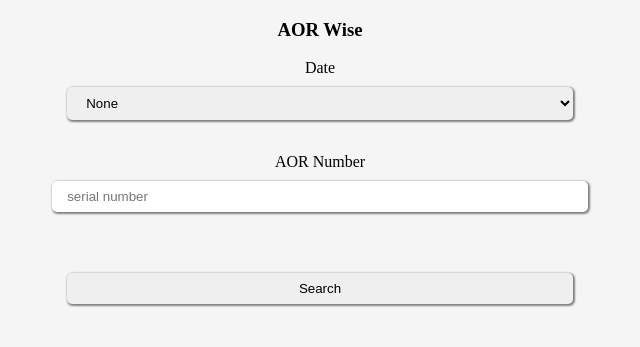
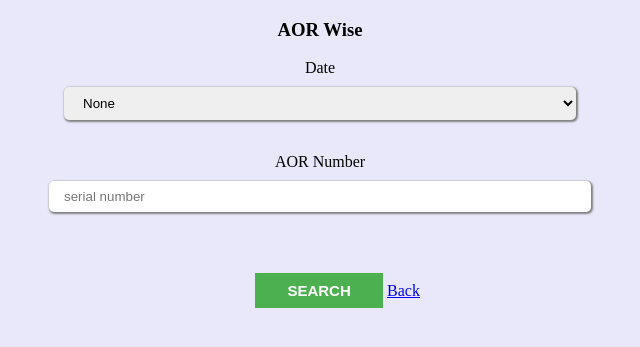
Before and after one commit to AasthaSinha2305/Savengers, a PHP site: page /html/php/causelist/aorWise.php in a window 1280 px wide. Shown: the top 347 px of the page, without its empty margins (320-960 px from the left). Run offline with PHP 8.4, Linux system fonts and the light colour scheme; data that the repository does not hold is empty; some libraries are stand-ins or nearby versions.

Commit message:
Update aorWise.php

```diff
--- a/html/php/causelist/aorWise.php
+++ b/html/php/causelist/aorWise.php
@@ -8,6 +8,64 @@
     <title>Document</title>
     <script src="https://kit.fontawesome.com/a076d05399.js"></script>
     <link href="../../../css/seaching.css?v=<?php echo time(); ?>" rel="stylesheet" type="text/css" />
+    <style>
+.header {
+  overflow: hidden;
+  background-color: #f1f1f1;
+  padding: 50px 50px;
+  text-align: center;
+  }
+  body{
+    margin: 0px;
+    padding: 0px;
+    text-align:center;
+    width: 100%;
+    background-color: #e6e6fae8;
+    }
+
+    input[type=text], input[type=date]{
+    width:20%;
+    padding:7px 10px;
+    margin: 10px 0;
+    display:inline-block;
+    border: 1px solid #ccc;
+    box-sizing: border-box;
+    }
+
+    button{
+    background-color:#4CAF50;
+    width: 10%;
+    padding: 9px 5px;
+    margin:10px 0px 0px 35px;
+    cursor:pointer;
+    border:none;
+    color:#ffffff;
+    font-size: 15px;
+    font-weight: bold;
+    }
+
+    button:hover{
+    opacity:0.8;
+    }
+
+    #un,#ps{
+    font-family:'Lato', sans-serif;
+    color: gray;
+    }
+
+
+    #container{
+        position: absolute;
+        top:0;
+        bottom: 0;
+        left: 0;
+        right: 0;
+        margin: auto;
+        width:600;
+        height: 300px;
+        text-align: center;
+    }
+</style>
 </head>
 
 <body>
@@ -26,7 +84,8 @@
         <label>AOR Number</label><br>
             <input name = "aornum" type="text " placeholder="serial number"/> <br>
         <br><br>
-            <input type="submit" name="search" value="Search">
+            <button type="submit" name="search" value="Search">SEARCH</button>
+            <a href="causelist.html">Back</a>
         </form>
     </center>
 </body>
```
